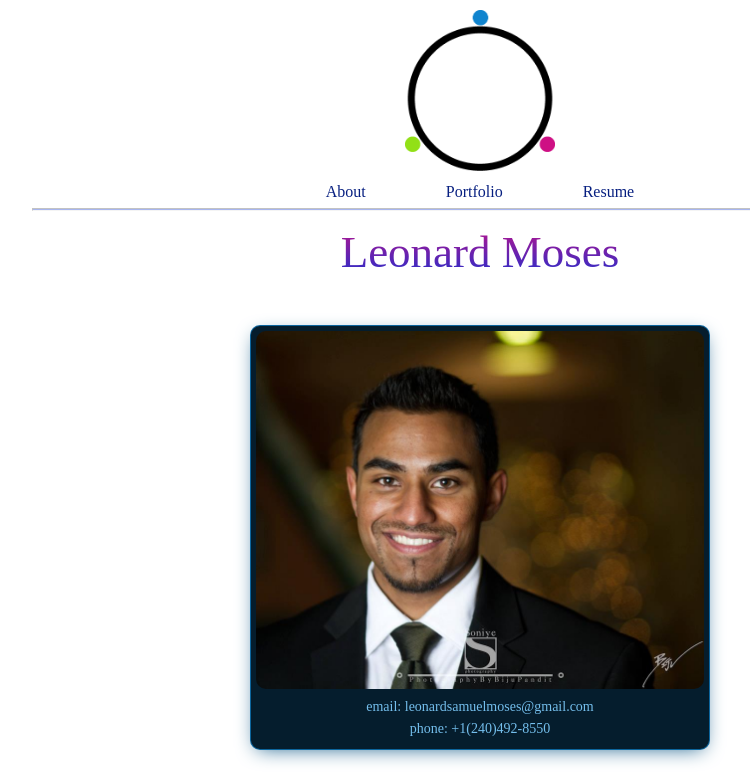
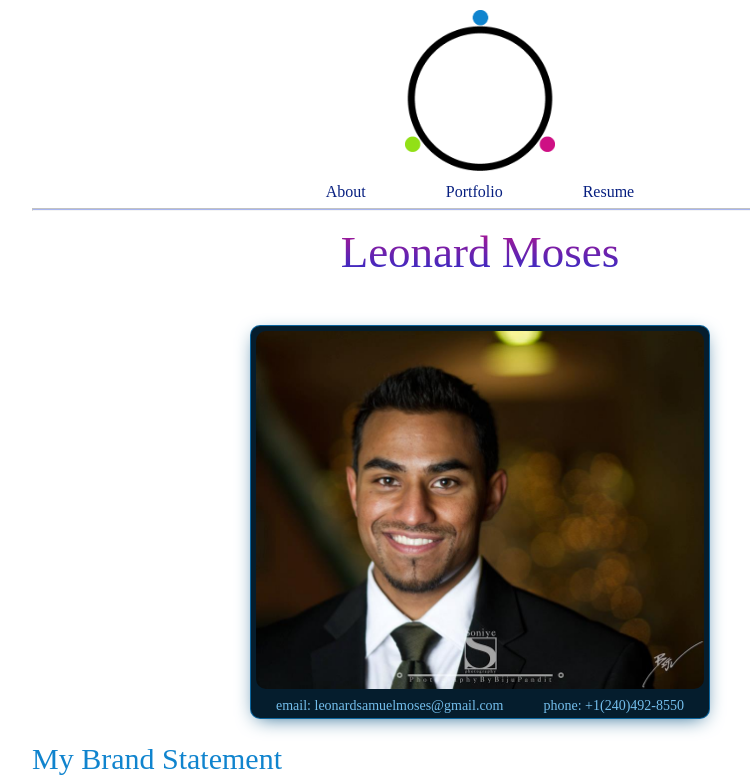
Before and after one commit to leonardmoses/leonardmoses-frontend, a Next.js app: page /About in a window 1280 px wide. Shown: the top 778 px of the page, without its empty margins (160-910 px from the left). Built offline with nearby package versions, Linux system fonts and the light colour scheme; a web font is replaced by a local one.

Commit message:
fixed Link and a tag href nesting warnings.

```diff
--- a/components/Footer.js
+++ b/components/Footer.js
@@ -1,3 +1,4 @@
+import Link from "next/link";
 import styles from "./Footer.module.scss"
 
 const Footer = () => {
@@ -7,8 +8,8 @@ const Footer = () => {
             <hr/>
             <div className={styles.Links}>
                 <ul>
-                    <li className={styles.linkLinkedIn}><a href="https://www.linkedin.com/in/leonard-moses/" target="#">LinkedIn</a></li>
-                    <li className={styles.linkGitHub}><a href="https://github.com/leonardmoses" target="#2">GitHub</a></li>
+                    <li className={styles.linkLinkedIn}><Link href="https://www.linkedin.com/in/leonard-moses/" target="#">LinkedIn</Link></li>
+                    <li className={styles.linkGitHub}><Link href="https://github.com/leonardmoses" target="#2">GitHub</Link></li>
                 </ul>
             </div>
         </div>
--- a/components/Header.js
+++ b/components/Header.js
@@ -6,6 +6,7 @@ import Logo from '../static/images/Logo.png'
 
 
 const Header = () => {
+
     return (
         <div className={styles.HeaderMain}>
             <motion.div className={styles.logoDiv}
@@ -16,14 +17,14 @@ const Header = () => {
 
                     }}
             >
-                <Link href="/"><Image src={Logo} alt="Image of the Logo"/></Link>
+                <a href="/"><Image src={Logo} alt="Image of the Logo"/></a>
             </motion.div>
 
                 <div className={styles.Links}>
                     <ul>
-                        <li className={styles.linkHome}><a><Link href='/About'>About</Link></a></li>
-                        <li className={styles.linkPortfolio}><a><Link href='/Portfolio'>Portfolio</Link></a></li>
-                        <li className={styles.linkResume}><a><Link href='Resume'>Resume</Link></a></li>
+                        <li className={styles.linkHome}><Link href='/About'>About</Link></li>
+                        <li className={styles.linkPortfolio}><Link href='/Portfolio'>Portfolio</Link></li>
+                        <li className={styles.linkResume}><Link href='/Resume'>Resume</Link></li>
                     </ul>
                 </div>
                 <hr/>
--- a/pages/About.js
+++ b/pages/About.js
@@ -19,9 +19,8 @@ function About() {
                         <div className={styles.HeadshotDiv}>
 
                                 <Image src={Headshot} alt="Headshot of Leonard Moses"/>
-                                <form action=""></form>
-                                <a href="mailto:leonardsamuelmoses@gmail.com"><h4>email: leonardsamuelmoses@gmail.com</h4></a>
-                                <a href="tel:2404928550"><h4>phone: +1(240)492-8550</h4></a>
+                                <Link href="mailto:leonardsamuelmoses@gmail.com"><h4>email: leonardsamuelmoses@gmail.com</h4></Link>
+                                <Link href="tel:2404928550"><h4>phone: +1(240)492-8550</h4></Link>
 
 
                         </div>
--- a/pages/About.module.scss
+++ b/pages/About.module.scss
@@ -24,13 +24,21 @@
                 @include Res700 {width: 80%;}
                 @include Res500 {width: 100%;}
 
+                display: flex;
+                flex-wrap: wrap;
+                // background-color: violet;
+
                 img {
                     // border: 1px rgba($primary3, 0.7) solid;
                     border-radius: 10px;
                     // opacity: 1;
                     // box-shadow: 0px 5px 15px -7px $primary4;
                 }
-                a {
+
+                h4 {
+                    margin: 10px auto 0 auto;
+                    cursor: pointer;
+                    width: fit-content;
                     :hover {
                         color: $primary1;
                     }
--- a/pages/Index.module.scss
+++ b/pages/Index.module.scss
@@ -114,6 +114,7 @@
         border-radius: 50%;
         display: inline-block;
         cursor: pointer;
+
       }
 
         .dot1_container {
--- a/pages/index.js
+++ b/pages/index.js
@@ -25,7 +25,7 @@ export default function Home() {
         <link rel="icon" href="/favicon.ico" />
       </Head>
 
-      <body className={styles.body}>
+      <div className={styles.body}>
 
       <header className={styles.header}>
 
@@ -168,7 +168,7 @@ export default function Home() {
         */}
 
       </main>
-      </body>
+      </div>
     </div>
   )
 }
```
Also changed, not shown: components/Header.module.scss (line endings or trailing spaces).
